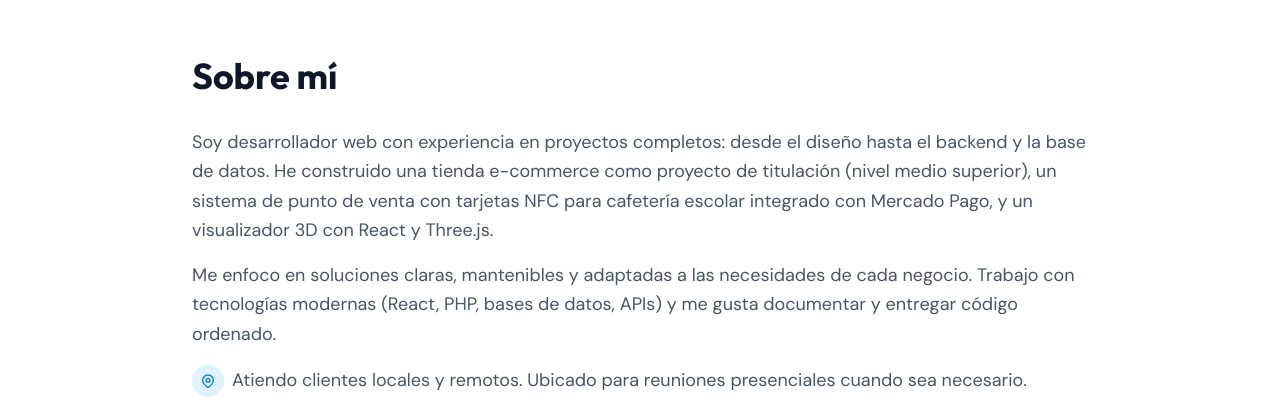
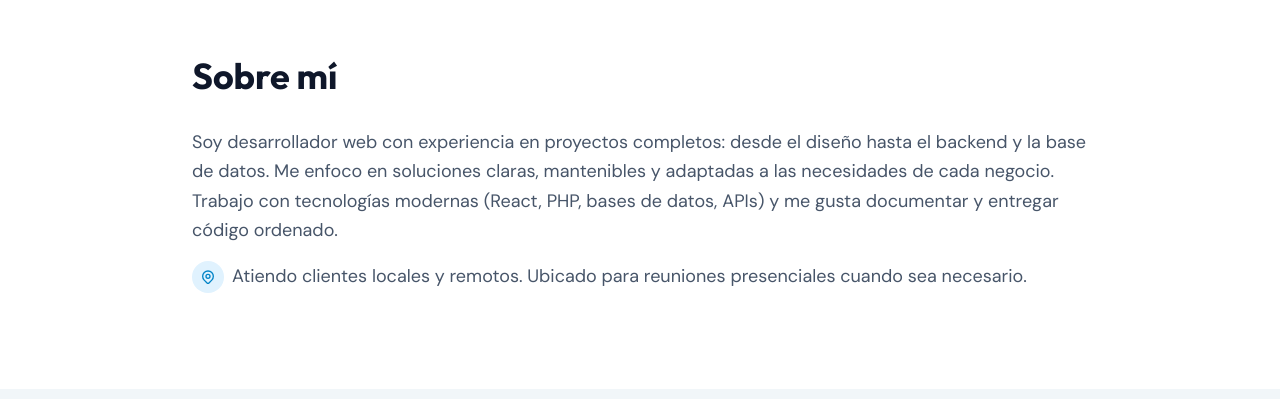
Before and after one commit to El-Jiji/Portafolio, a React (Vite) app: page / in a window 1280 px wide. Shown: the part 840-1239 px from the top of the page. Built offline with nearby package versions, Linux system fonts and the light colour scheme; no server answers.

Commit message:
Change About.jsx

```diff
--- a/src/components/About.jsx
+++ b/src/components/About.jsx
@@ -22,13 +22,7 @@ export default function About() {
         >
           <p className="text-slate-600 dark:text-slate-400 text-lg leading-relaxed mb-4">
             Soy desarrollador web con experiencia en proyectos completos: desde el diseño
-            hasta el backend y la base de datos. He construido una tienda e-commerce como
-            proyecto de titulación (nivel medio superior), un sistema de punto de venta
-            con tarjetas NFC para cafetería escolar integrado con Mercado Pago, y un
-            visualizador 3D con React y Three.js.
-          </p>
-          <p className="text-slate-600 dark:text-slate-400 text-lg leading-relaxed mb-4">
-            Me enfoco en soluciones claras, mantenibles y adaptadas a las necesidades de
+            hasta el backend y la base de datos. Me enfoco en soluciones claras, mantenibles y adaptadas a las necesidades de
             cada negocio. Trabajo con tecnologías modernas (React, PHP, bases de datos,
             APIs) y me gusta documentar y entregar código ordenado.
           </p>
```
